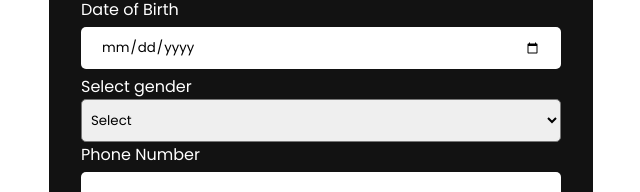
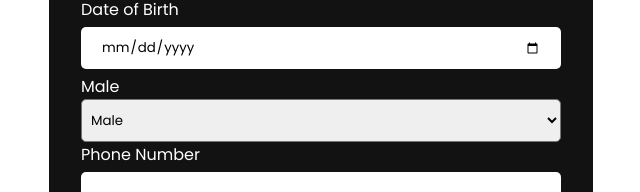
Before and after one commit to shaon07/jobcard, a React (Create React App) app: page /register in a window 1280 px wide. Shown: the part 306-498 px from the top of the page, without its empty margins (319-959 px from the left). Built offline with nearby package versions, Linux system fonts and the light colour scheme.

Commit message:
signup form validation

```diff
--- a/src/components/Login/register/index.js
+++ b/src/components/Login/register/index.js
@@ -12,7 +12,7 @@ export default function Register() {
     password: "",
     full_name: "",
     birthDate: "",
-    gender: "",
+    gender: "Male",
     phone_number: ""
   })
 
@@ -70,7 +70,6 @@ export default function Register() {
             value={userInfo.gender || "Select gender"}
             onChange={(e) => setUserInfo({ ...userInfo, gender: e.target.value })}
           >
-            <option value="Select">Select</option>,
             <option value="Male">Male</option>,
             <option value="Female">Female</option>,
             <option value="Custom">Custom</option>,
--- a/src/components/modal/index.js
+++ b/src/components/modal/index.js
@@ -93,7 +93,6 @@ export default function BasicModal() {
               value={userInfo.shift || "Select shift"}
               onChange={(e) => setUserInfo({ ...userInfo, shift: e.target.value })}
             >
-              <option value="Select">Select</option>,
               <option value="day">Day</option>,
               <option value="night">Night</option>,
             </select>
--- a/src/components/postDetail/index.js
+++ b/src/components/postDetail/index.js
@@ -17,7 +17,6 @@ const style = {
 };
 
 export default function PostDetail({ data, postDetailOpen, handlePostDetailClose }) {
-  console.log(data, " shon")
   return (
     <Modal
       open={postDetailOpen}
--- a/src/context/index.js
+++ b/src/context/index.js
@@ -54,11 +54,11 @@ export function UserAuthContextProvider({ children }) {
       })
         .then((res => res.json()))
         .then(res => {
-          if (Array.isArray(res.email) && Array.isArray(res.password)) {
+          if (Array.isArray(res.email) || Array.isArray(res.password)) {
             setError(res);
+            console.log(res)
           } else {
-            // localStorage.setItem("user", JSON.stringify(res));
-            // setUser(res)
+            console.log(res)
             router('/')
           }
         })
```
